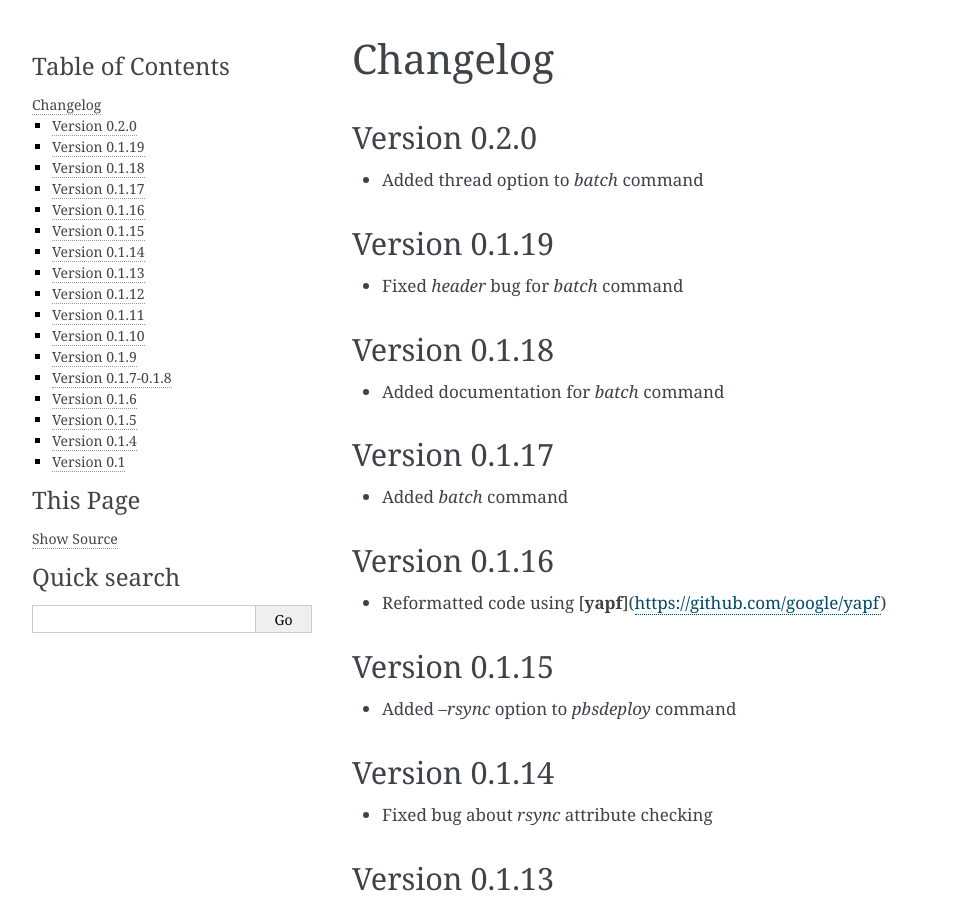
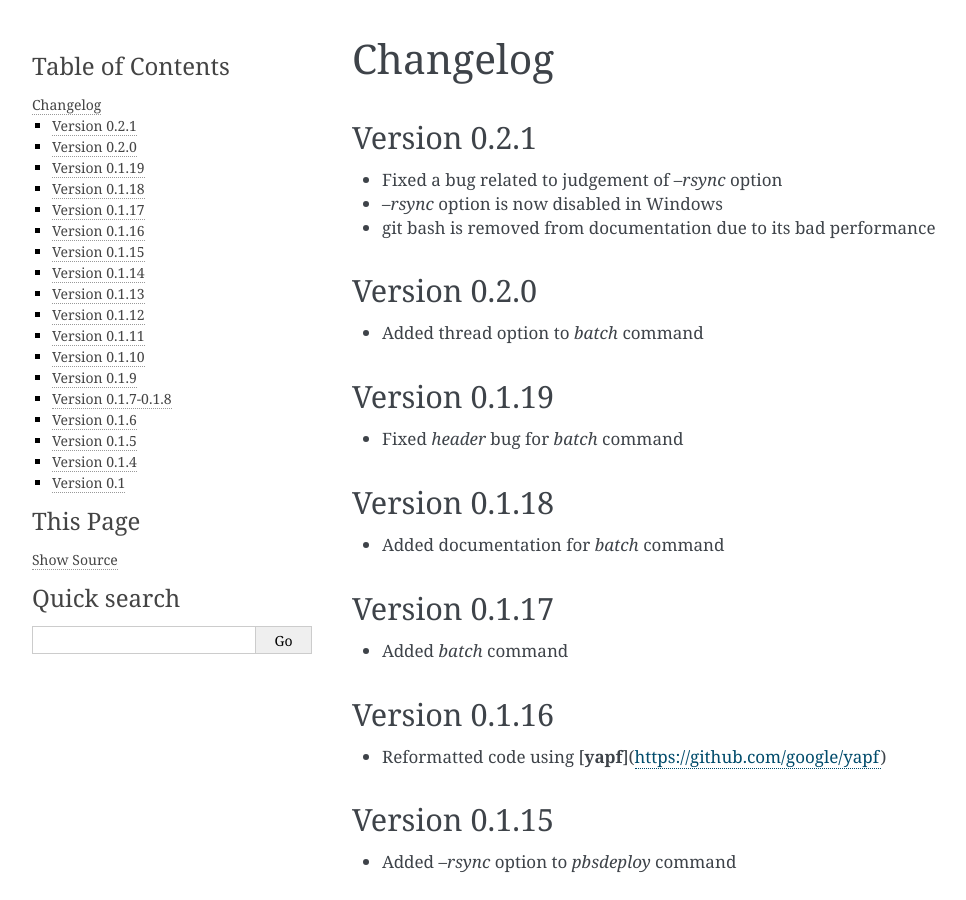
Before and after one commit to ShixiangWang/loon, a Sphinx documentation site: the page built from docs/changelog.rst, in a window 1280 px wide and 900 px high. Shown: the whole window, without its empty margins (18-984 px from the left). Built offline with Sphinx 7.4.7, drawn with Linux system fonts in a browser that asks for light colours.

Commit message:
Release 0.2.1

```diff
--- a/CHANGELOG.rst
+++ b/CHANGELOG.rst
@@ -1,6 +1,13 @@
 =========
 Changelog
 =========
+
+Version 0.2.1
+=============
+
+- Fixed a bug related to judgement of `--rsync` option
+- `--rsync` option is now disabled in Windows
+- git bash is removed from documentation due to its bad performance
 
 Version 0.2.0
 =============
--- a/src/loon/__init__.py
+++ b/src/loon/__init__.py
@@ -1,7 +1,7 @@
 # -*- coding: utf-8 -*-
 import os
 
-__version__ = "0.2.0"
+__version__ = "0.2.1"
 __author__ = "ShixiangWang"
 __copyright__ = "ShixiangWang"
 __license__ = "mit"
```
Also changed, not shown: README.md (+1 -3 lines), docs/README.md (+1 -3 lines), 2 other files.
